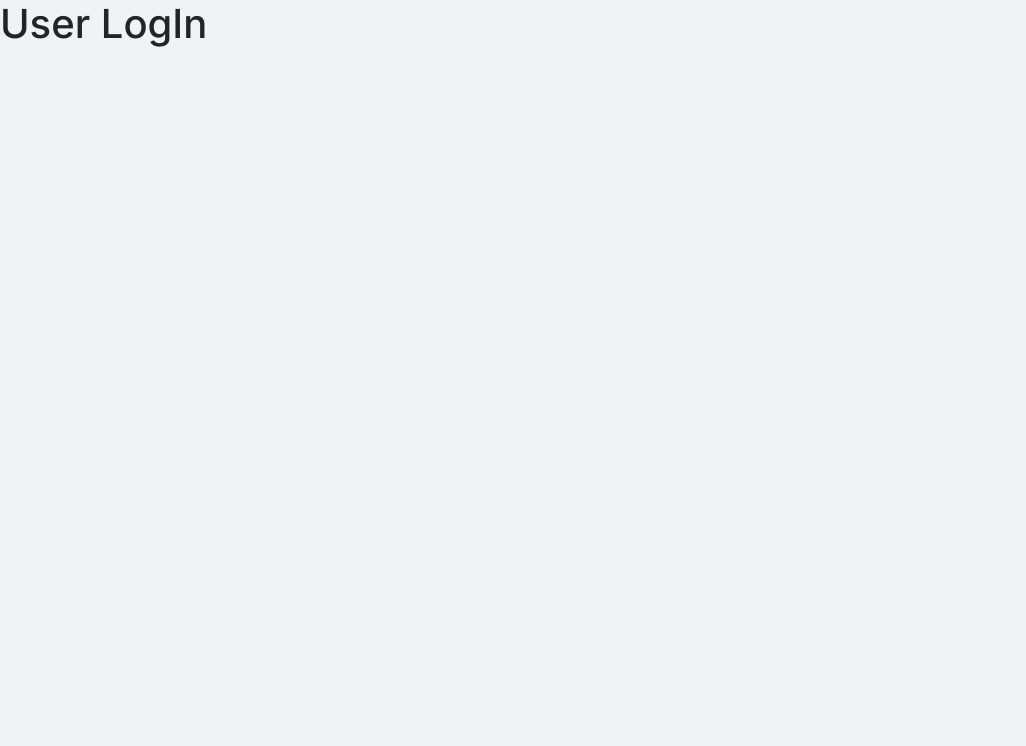
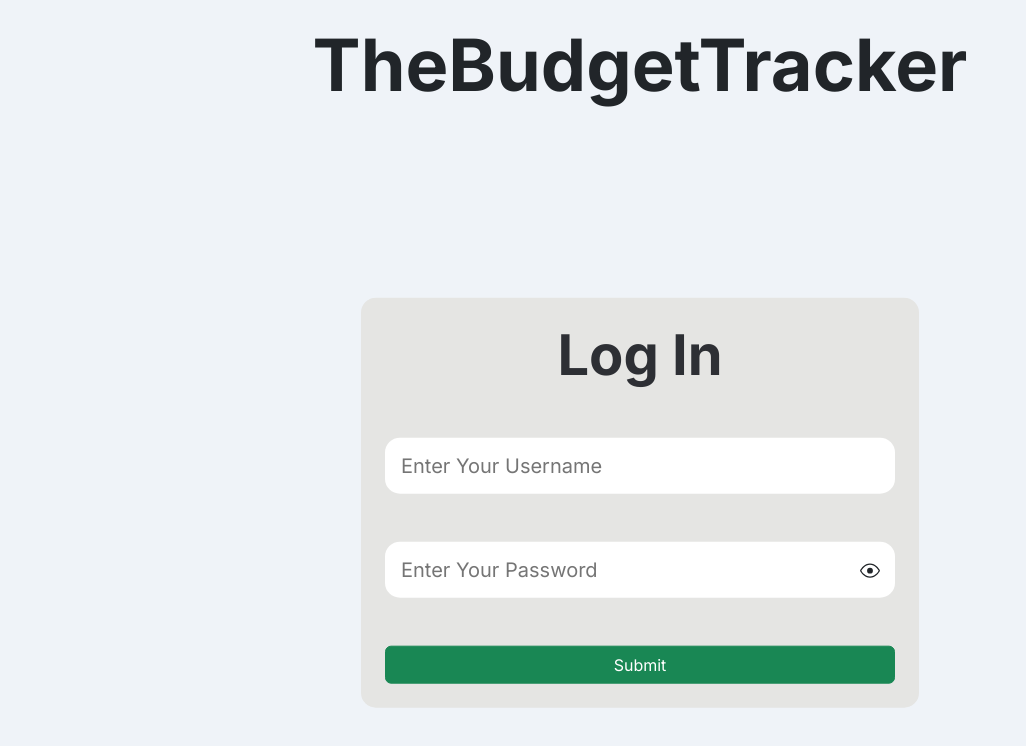
Before and after one commit to YahyaElKenani/The-Budget-Tracker, a React (Create React App) app: page /#/login in a window 1280 px wide. Shown: the top 746 px of the page, without its empty margins (0-1026 px from the left). Built offline with nearby package versions, Linux system fonts and the light colour scheme.

Commit message:
developed login page

```diff
--- a/src/Components/CreateAccount.js
+++ b/src/Components/CreateAccount.js
@@ -2,6 +2,7 @@ import { useEffect, useRef, useState } from "react"
 import { GoEye } from "react-icons/go";
 import { GoEyeClosed } from "react-icons/go";
 import { GoAlertFill } from "react-icons/go";
+import { GoX } from "react-icons/go";
 import {gsap} from 'gsap';
 import { Link } from "react-router-dom";
 export default function CreateAccount() {
@@ -117,12 +118,12 @@ export default function CreateAccount() {
         <>
         <div className="user-exists-error position-absolute d-flex align-items-center justify-content-between p-4" ref={alertRef}>
             <span><GoAlertFill />  User Already Exists</span>
-            <button className="close-alert" onClick={() => {closeAlert()}}>X</button>
+            <button className="close-alert" onClick={() => {closeAlert()}}> <GoX/> </button>
         </div>
         <div className="display-2 d-flex justify-content-center site-title">TheBudgetTracker</div>
         <div className="container d-flex justify-content-center align-items-center form-container">
             <form className="d-flex flex-column p-3 create-account-form justify-content-center h-100">
-                <span className="display-4 my-4 text-center form-title d-flex align-items-center justify-content-center">Create New Account</span>
+                <span className="display-4 my-4 text-center form-title d-flex align-items-center justify-content-center fw-bold">Create New Account</span>
                         {/* <div className="alert alert-danger align-items-center" role="alert" style={{display: userAlreadyExists ? 'flex' : 'none'}}><GoAlertFill className="me-2"/> User Already Exists</div> */}
                 <input name="username" placeholder="Enter Username" className="m-4 p-3 fs-5" onChange={(e) => {setUsername(e.target.value)}} value={username}/>
                 <small className="mx-4 input-error" style={usernameErrorMsg}>* Username Must Be 6-20 Letters</small>
--- a/src/Components/UserLogin.js
+++ b/src/Components/UserLogin.js
@@ -1,5 +1,95 @@
+import { useEffect, useRef, useState } from "react"
+import { GoEye } from "react-icons/go";
+import { GoEyeClosed } from "react-icons/go";
+import { GoAlertFill } from "react-icons/go";
+import { GoX } from "react-icons/go";
+import { Link } from "react-router-dom";
+import {gsap} from 'gsap';
+
 export default function UserLogin() {
+    const [showPassword, setShowPassword] = useState(false);
+    const [username, setUsername] = useState('');
+    const [password, setPassword] = useState('');
+    const [existingAccounts, setExistingAccounts] = useState([]);
+    const [usernameErrorStatus, setUsernameErrorStatus] = useState(false);
+    const [passwordErrorStatus, setPasswordErrorStatus] = useState(false);
+    const alertRef = useRef();
+    let userNotFound = true;
+    useEffect(() => {
+        setExistingAccounts(JSON.parse(localStorage.getItem('accounts')) || []);
+    }, [])
+    const toggleShowPassword = () => {
+        setShowPassword(!showPassword);
+    }
+    const userExistsError = () => {
+        gsap.fromTo('.user-exists-error', {y: -100, opacity: 0}, {y: 5, opacity: 1});
+    }
+    const closeAlert = () => {
+        gsap.to('.user-exists-error', {opacity: 0, y: -100})
+    }
+    const loginFailed = () => {
+        gsap.fromTo(
+            '.form-container',
+            { x: -10 },
+            {
+                x: 10,
+                duration: 0.1,
+                repeat: 3,
+                yoyo: true,
+                ease: 'power1.inOut',
+            }
+        );
+    }
+    const handleSubmit = (e) => {
+        if (username !== '' && password !== '') {
+            for (let i = 0; i < existingAccounts.length; i++) {
+                if (username === existingAccounts[i].userName && password === existingAccounts[i].userPassword) {
+                    console.log(`existing user ${username}`);
+                    userNotFound = false;
+                    break;
+                }
+            }
+            if (userNotFound) {
+                e.preventDefault();
+                console.log(`user not existing`);
+                loginFailed();
+                userExistsError();
+            }
+        } else if (username === '') {
+            e.preventDefault();
+            setUsernameErrorStatus(true);
+            setTimeout(() => {
+                setUsernameErrorStatus(false);
+            }, 5000);
+        } else if (password === '') {
+            e.preventDefault();
+            setPasswordErrorStatus(true);
+            setTimeout(() => {
+                setPasswordErrorStatus(false);
+            }, 5000);
+        }
+    }
     return (
-        <h1>User LogIn</h1>
+        <>
+        <div className="user-exists-error position-absolute d-flex align-items-center justify-content-between p-4">
+                    <span><GoAlertFill />  User Does Not Exist</span>
+                    <button className="close-alert" onClick={() => {closeAlert()}}> <GoX/> </button>
+                </div>
+        <div className="display-2 d-flex justify-content-center site-title">TheBudgetTracker</div>
+        <div className="container form-container d-flex flex-column align-items-center justify-content-center mt-5">
+            <form className="d-flex flex-column create-account-form h-100">
+                <div className="display-4 my-4 text-center form-title d-flex align-items-center justify-content-center fw-bold">Log In</div>
+                <input type="text" name="username" placeholder="Enter Your Username" className="m-4 p-3 fs-5" onChange={(e) => {setUsername(e.target.value)}}/>
+                <small className="mx-4 input-error" style={{display: usernameErrorStatus ? "inline" : "none"}}>* Username Can't Be Empty</small>
+                <div className="m-4 fs-5 d-flex align-items-center position-relative">
+                    <input type={showPassword ? "text" : "password"} name="password" placeholder="Enter Your Password" className="p-3 w-100 h-100"
+                    onChange={(e) => {setPassword(e.target.value)}}/>
+                    <span className="show-password position-absolute"onClick={() => {toggleShowPassword()}}>{showPassword ? <GoEyeClosed /> : <GoEye/> }</span>
+                </div>
+                <small className="mx-4 input-error" style={{display: passwordErrorStatus ? "inline" : "none"}}>* Password Can't Be Empty</small>
+                <Link to={"/homepage"} className="btn btn-success m-4" onClick={(e) => {handleSubmit(e)}}>Submit</Link>
+            </form>
+        </div>
+        </>
     )
 }
--- a/src/Components/WelcomePage.js
+++ b/src/Components/WelcomePage.js
@@ -19,7 +19,7 @@ export default function WelcomePage() {
     return (
         <div className="d-flex justify-content-center align-items-center vh-100 flex-column mx-sm-2">
         <h1 ref={welcomeTitleRef} className="welcome-text display-1 fw-bold text-center my-5">Welcome To TheBudgetTracker</h1>
-        <button to={'/userlogin'} ref={getStartedRef} className="btn btn-success btn-lg p-4 fs-3 get-started" onClick={(e) => fadeButton(e.target)}>Get Started <GoArrowRight className="mx-1" /></button>
+        <button to={'/userlogin'} ref={getStartedRef} className="btn btn-success btn-lg p-4 fs-3 get-started" onClick={(e) => fadeButton(e.currentTarget)}>Get Started <GoArrowRight className="mx-1" /></button>
         <div ref={loginButtonsRef} className="login-btns">
             <Link to={'create-account'} className="btn btn-outline-primary mx-2 px-3 fs-4 btn-lg">Create Account</Link>
             <Link to={'login'} className="btn btn-outline-success mx-2 px-3 fs-4 btn-lg">Log In</Link>
```
